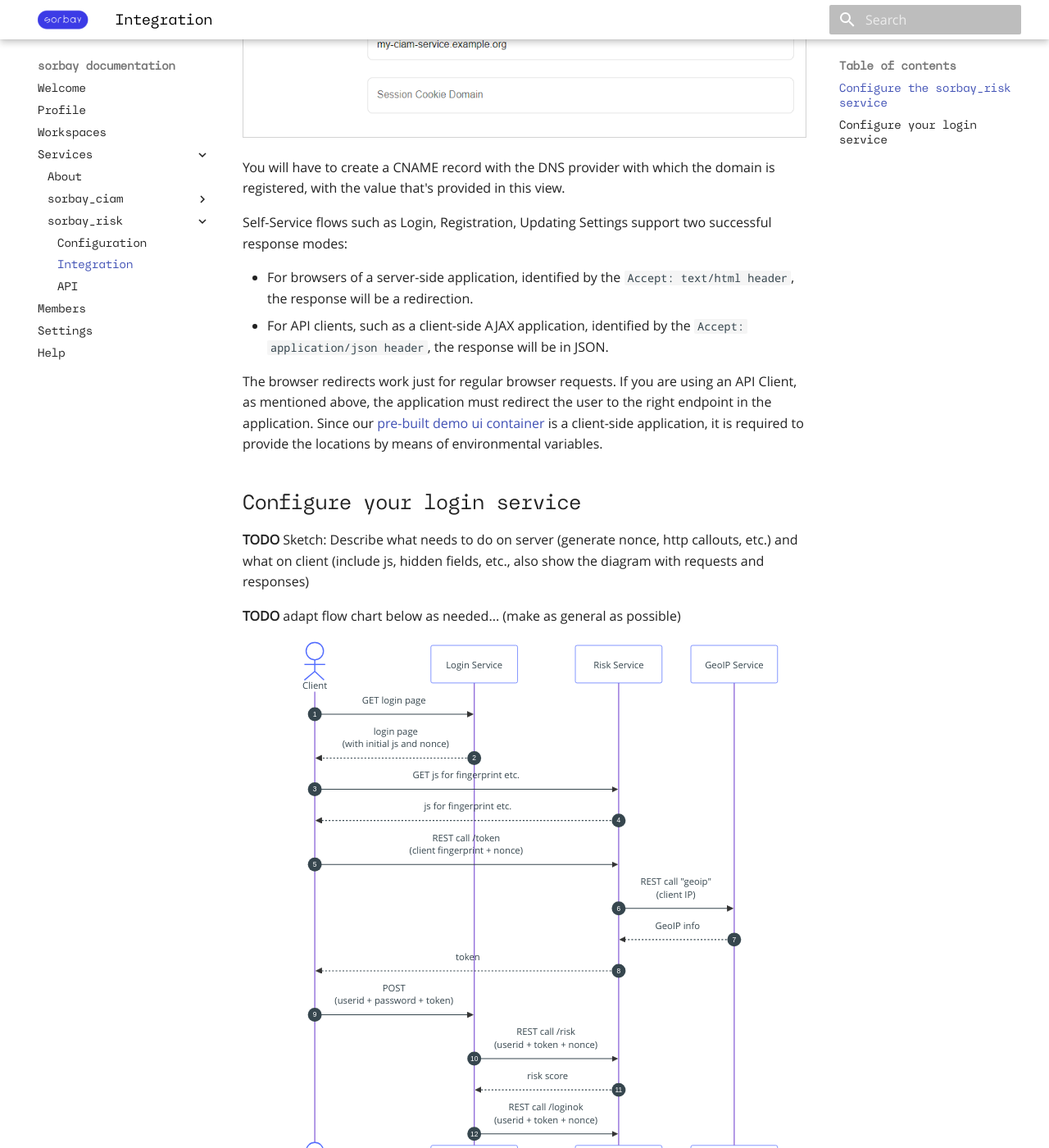
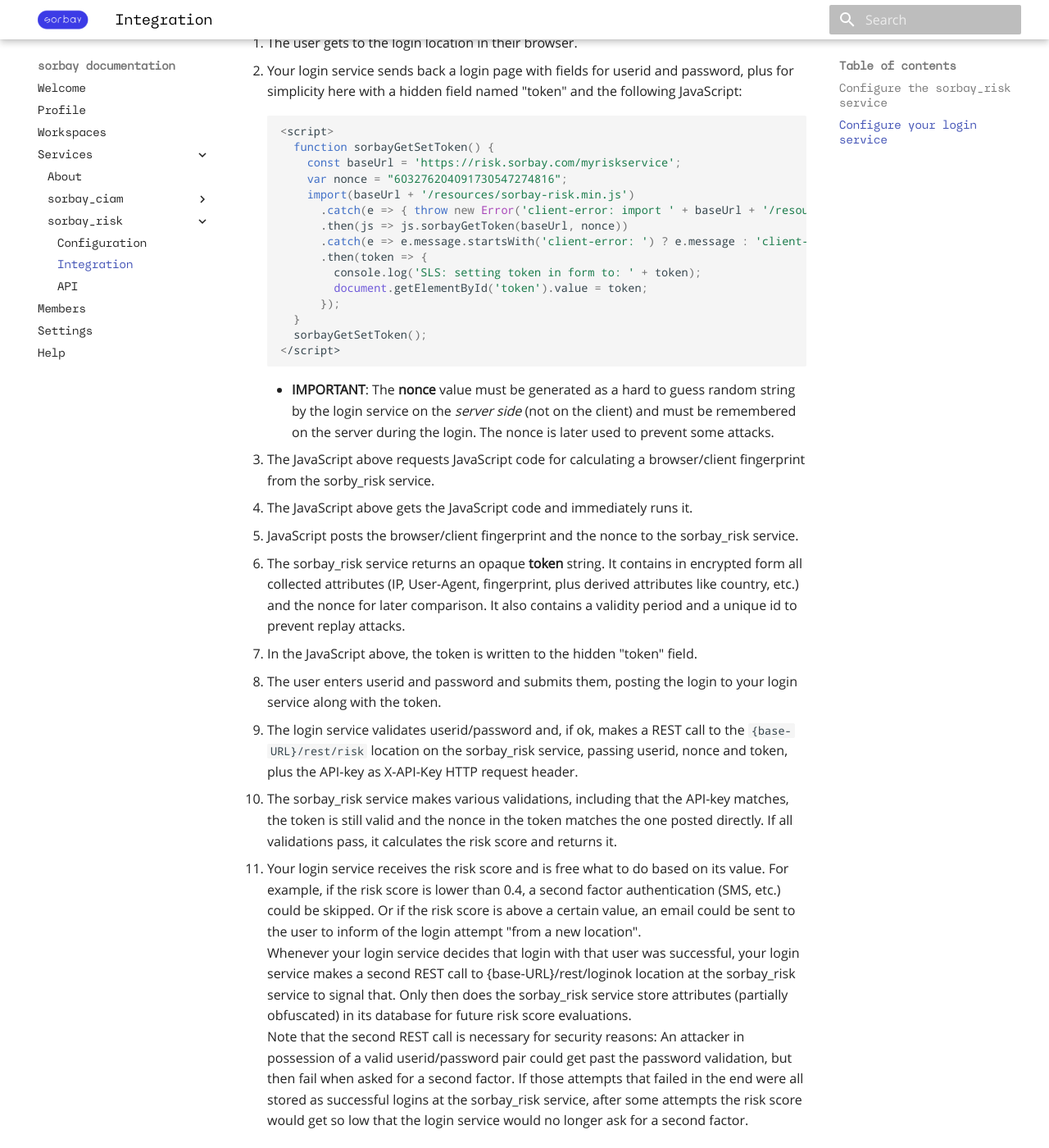
Before and after one commit to sorbay/sorbay-documentation, an MkDocs documentation site: the page built from docs/en/sorbay_risk_integration.md, in a window 1280 px wide and 1400 px high, scrolled down 1520 px. Shown: the whole window at 82% size. Built offline with MkDocs 1.6.1 and Material for MkDocs 9.7.7, drawn with Linux system fonts in a browser that asks for light colours; some of the changed text lies outside the part shown.

Commit message:
documenting risk service

````diff
--- a/docs/en/sorbay_risk_integration.md
+++ b/docs/en/sorbay_risk_integration.md
@@ -1,61 +1,79 @@
 # Integration of a sorbay_risk service
 
-<span style="color:red">***TODO risk service:*** Adapt texts from ciam...</span>
+This guide will show you how to integrate your login service with the sorbay_risk service.
 
-This guide will show you how to integrate your service into sorbay_ciam using our demo ui application.
-
-Let's assume that your domain name is "example.com" and you have already created a service with the name "my-ciam-service".
+Let's assume that you have already created a sorbay_risk service.
 
 ## Configure the sorbay_risk service
 
-**TODO** Sketch: Need only API-Key from config (autogenerated or set manually)
+Navigate to the "Settings" of your service, then go to the "Configuration" tab.
 
-Navigate to the "Settings" of your service, then go to the "Pages" tab.
-
-Configure the "Page Locations" section as follows:
-
-<img style="width: 100%; border: 1px; border-style: solid; border-color: lightgray" src="../img/services_pages_locations.png">
-
-Now scroll down, until you reach the "CORS" and "Custom" sections. Enter the values according to the following illustration.
-
-<img style="width: 100%; border: 1px; border-style: solid; border-color: lightgray" src="../img/services_pages_cors_custom.png">
-
-You will have to create a CNAME record with the DNS provider with which the domain is registered, with the value that's provided in this view.
-
-Self-Service flows such as Login, Registration, Updating Settings support two successful response modes:
-
-* For browsers of a server-side application, identified by the `Accept: text/html header`, the response will be a redirection.
-* For API clients, such as a client-side AJAX application, identified by the `Accept: application/json header`, the response will be in JSON.
-
-The browser redirects work just for regular browser requests. If you are using an API Client, as  mentioned above, the application must redirect the user to the right endpoint in the application. Since our [pre-built demo ui container](https://quay.io/usp/sorbay-ciam-self-service:1.0.0) is a client-side application, it is required to provide the locations by means of environmental variables.
+Configure at least one API-key.
+It will be needed in your login service for callouts to the sorbay_risk service.
 
 ## Configure your login service
 
-**TODO** Sketch: Describe what needs to do on server (generate nonce, http callouts, etc.)
-and what on client (include js, hidden fields, etc., also show the diagram with requests and responses)
+For simplicity, assume that your login service provides users who want to log in
+with a simple login mask with userid and password fields.
+That may be different in practice, but there should be a means to weakly
+authenticate a userid before using the sorbay_risk service.
 
-**TODO** adapt flow chart below as needed... (make as general as possible)
+And assume that the base URL for the sorbay_risk service is https://risk.sorbay.com/myriskservice.
+
+<span style="color:red">***TODO***</span> Where would the base URL be obtained from? Shown in the service GUI? Would it be derived from the service name??
+
+Here is the typical flow of requests and responses in case of a successful login:
 
 ```mermaid
 sequenceDiagram
 
 autonumber
 
-actor client as Client
-participant login as Login Service
-participant risk as Risk Service
-participant geoip as GeoIP Service
+actor client as client/browser
+participant login as login service
+participant risk as sorbay_risk service
 
 client ->> login: GET login page
 login -->> client: login page<br>(with initial js and nonce)
 client ->> risk: GET js for fingerprint etc.
 risk -->> client: js for fingerprint etc.
-client ->> risk: REST call /token<br>(client fingerprint + nonce)
-risk ->> geoip: REST call "geoip"<br>(client IP)
-geoip -->> risk: GeoIP info
-risk -->> client: token
-client ->> login: POST<br>(userid + password + token)
-login ->> risk: REST call /risk<br>(userid + token + nonce)
+client ->> risk: REST call rest/token<br>(client fingerprint + nonce)
+risk -->> client: token (opaque)
+client ->> login: Login POST<br>(userid + password + token)
+login ->> risk: REST call rest/risk<br>(userid + token + nonce)
 risk -->> login: risk score
-login ->> risk: REST call /loginok<br>(userid + token + nonce)
+login ->> risk: REST call rest/loginok<br>(userid + token + nonce)
 ```
+
+1. The user gets to the login location in their browser.
+2. Your login service sends back a login page with fields for userid and password, plus for simplicity here with a hidden field named "token" and the following JavaScript:<br>
+   ```javascript
+   <script>
+     function sorbayGetSetToken() {
+       const baseUrl = 'https://risk.sorbay.com/myriskservice';
+       var nonce = "603276204091730547274816";
+       import(baseUrl + '/resources/sorbay-risk.min.js')
+         .catch(e => { throw new Error('client-error: import ' + baseUrl + '/resources/sorbay-risk.min.js failed: ' + e); })
+         .then(js => js.sorbayGetToken(baseUrl, nonce))
+         .catch(e => e.message.startsWith('client-error: ') ? e.message : 'client-error: sorbayGetToken() failed: ' + e)
+         .then(token => {
+           console.log('SLS: setting token in form to: ' + token);
+           document.getElementById('token').value = token;
+         });
+     }
+     sorbayGetSetToken();
+   </script>
+   ```
+    - **IMPORTANT**: The **nonce** value must be generated as a hard to guess random string by the login service on the *server side* (not on the client) and must be remembered on the server during the login.
+     The nonce is later used to prevent some attacks.
+3. The JavaScript above requests JavaScript code for calculating a browser/client fingerprint from the sorby_risk service.
+4. The JavaScript above gets the JavaScript code and immediately runs it.
+5. JavaScript posts the browser/client fingerprint and the nonce to the sorbay_risk service.
+6. The sorbay_risk service returns an opaque **token** string. It contains in encrypted form all collected attributes (IP, User-Agent, fingerprint, plus derived attributes like country, etc.) and the nonce for later comparison. It also contains a validity period and a unique id to prevent replay attacks.
+   - In the JavaScript above, the token is written to the hidden "token" field.
+7. The user enters userid and password and submits them, posting the login to your login service along with the token.
+8. The login service validates userid/password and, if ok, makes a REST call to the `{base-URL}/rest/risk` location on the sorbay_risk service, passing userid, nonce and token, plus the API-key as X-API-Key HTTP request header.
+9. The sorbay_risk service makes various validations, including that the API-key matches, the token is still valid and the nonce in the token matches the one posted directly. If all validations pass, it calculates the risk score and returns it.
+10. Your login service receives the risk score and is free what to do based on its value. For example, if the risk score is lower than 0.4, a second factor authentication (SMS, etc.) could be skipped. Or if the risk score is above a certain value, an email could be sent to the user to inform of the login attempt "from a new location".<br>
+  Whenever your login service decides that login with that user was successful, your login service makes a second REST call to {base-URL}/rest/loginok location at the sorbay_risk service to signal that. Only then does the sorbay_risk service store attributes (partially obfuscated) in its database for future risk score evaluations.<br>
+  Note that the second REST call is necessary for security reasons: An attacker in possession of a valid userid/password pair could get past the password validation, but then fail when asked for a second factor. If those attempts that failed in the end were all stored as successful logins at the sorbay_risk service, after some attempts the risk score would get so low that the login service would no longer ask for a second factor.
````
